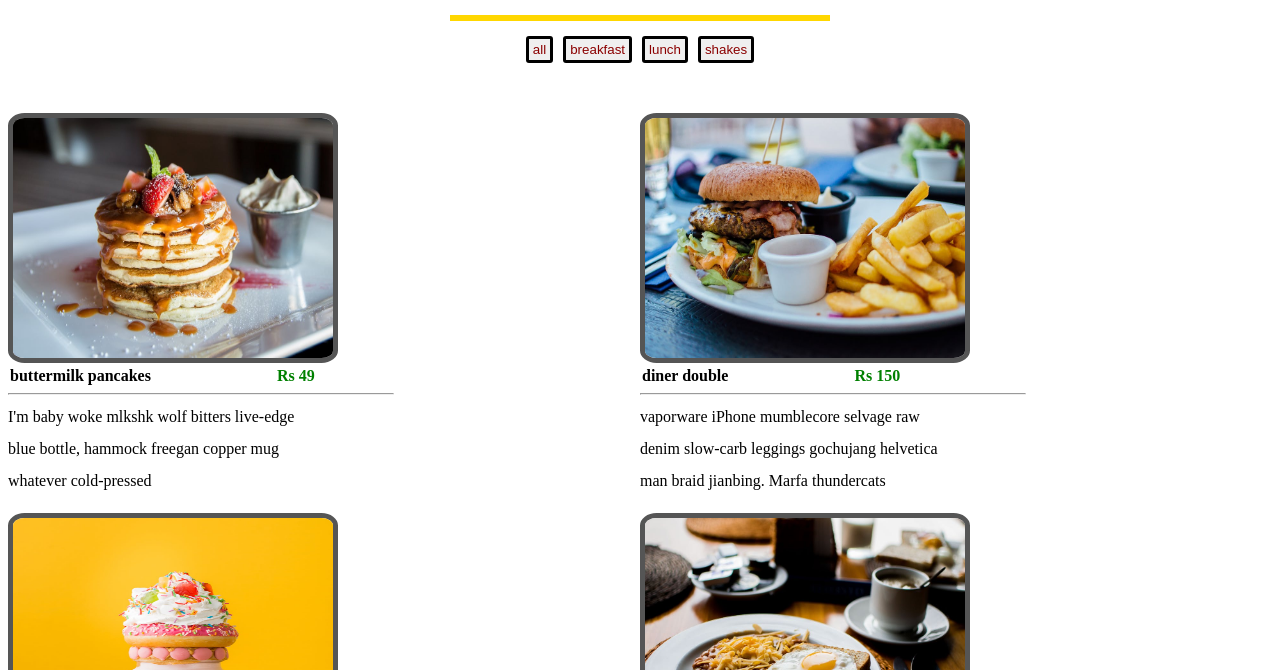
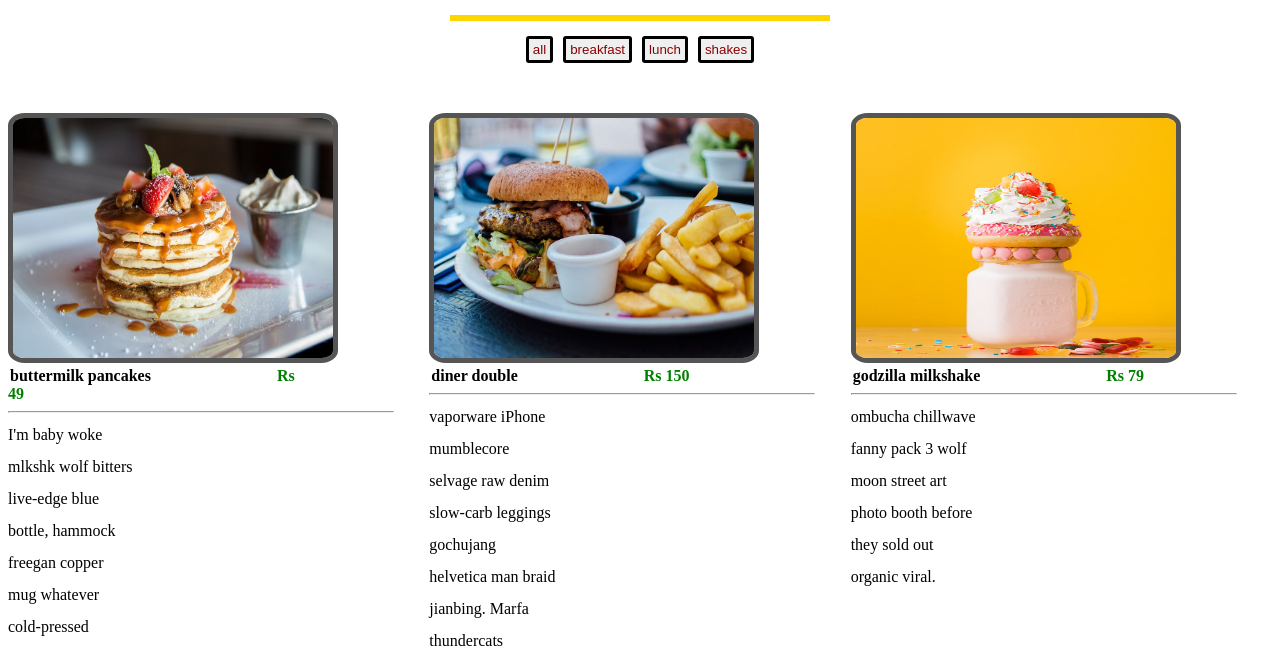
Before and after one commit to Harshkrsingh05/hkmenu, a plain HTML site: page index.html in a window 1280 px wide. Shown: the part 98-768 px from the top of the page. Drawn offline with Linux system fonts and the light colour scheme.

Commit message:
Update styles.css

```diff
--- a/styles.css
+++ b/styles.css
@@ -50,9 +50,9 @@ hr {
 }
 .section-center{
   display:grid;
-  grid-template-columns: auto auto;
+  grid-template-columns: auto auto auto;
 
 .item-text{
   line-height: 2;
-  width: 50%;
+  width: 30%;
 }
```
